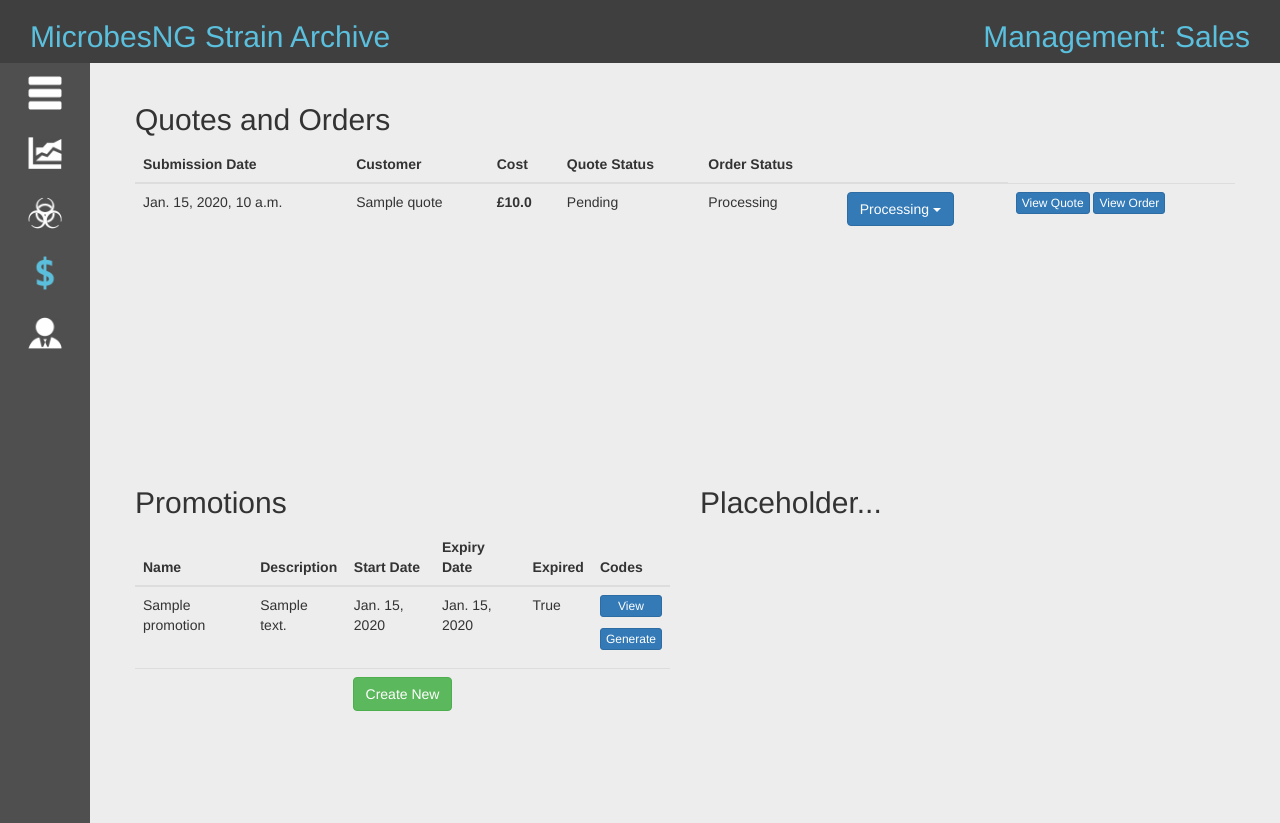
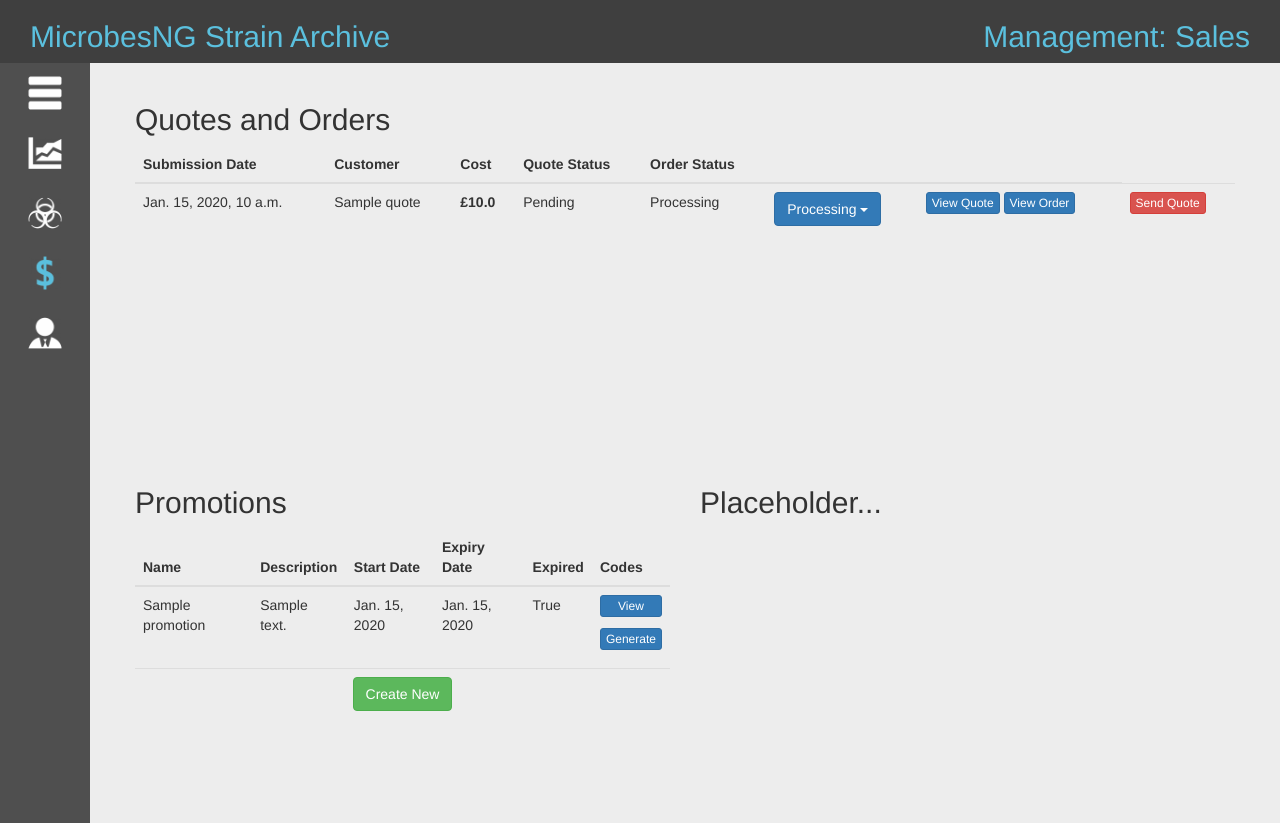
Before and after one commit to MicrobesNG/StrainArchive, a Django app: page /management/sales in a window 1280 px wide. Run offline with Django 3.2, Linux system fonts and the light colour scheme; tables that the repository leaves empty hold one stand-in row (values such as "Sample post"); some libraries are stand-ins or nearby versions.

Commit message:
open confirmation modal for quote sending

```diff
--- /dev/null
+++ b/management/static/js/confirmation.js
@@ -0,0 +1,25 @@
+
+
+
+
+function openSendQuoteConfirmationModal(customerName) {
+
+    var message = "By clicking confirm, you will be sending a quote via email to ";
+        message += "<b>" + customerName + "</b>. ";
+        message += "This cannot be undone. ";
+        message += "Please check quote before sending."
+
+    $("#confirmationTitle").text("Send Quote: Are You Sure?");
+    $("#confirmationText").html(message)
+    $("#confirmationModal").modal("show");
+
+}
+
+$(document).ready(function() {
+
+    $(".sendQuote").click(function() {
+        var selectedQuoteCustomerName = $(this).parent().parent().find(".customerCell").html();
+        openSendQuoteConfirmationModal(selectedQuoteCustomerName);
+    });
+
+});
--- /dev/null
+++ b/management/templates/include/confirmationModal.html
@@ -0,0 +1,28 @@
+
+
+<div id="confirmationModal" class="modal fade" role="dialog">
+    <div class="modal-dialog">
+        <div class="modal-content">
+            <div class="modal-header">
+                <button type="button" class="close" data-dismiss="modal">&times;</button>
+                <h4 class="modal-title" id="confirmationTitle"></h4>
+            </div>
+            <div class="modal-body">
+                <div class="container-fluid">
+                    <div class="col-md-12">
+                        <p id="confirmationText"></p>
+                    </div>
+                    <div class="col-md-12"><hr></div>
+                    <div class="col-md-12">
+                        <div class="col-md-6" align="left">
+                            <button type="button" class="btn btn-default" data-dismiss="modal">Cancel</button>
+                        </div>
+                        <div class="col-md-6" align="right">
+                            <button type="button" class="btn btn-success" id="confirmationButton" data-dismiss="modal">Confirm</button>
+                        </div>
+                    </div>
+                </div>
+            </div>
+        </div>
+    </div>
+</div>
--- a/management/templates/management/sales.html
+++ b/management/templates/management/sales.html
@@ -8,6 +8,7 @@
     <script src="https://cdnjs.cloudflare.com/ajax/libs/d3/4.9.1/d3.min.js"></script>
     <script type="text/javascript" src="{% static 'js/quotes.js' %}"></script>
     <script type="text/javascript" src="{% static 'js/promotions.js' %}"></script>
+    <script type="text/javascript" src="{% static 'js/confirmation.js' %}"></script>
 {% endblock %}
 
 
@@ -36,6 +37,7 @@
     {% include 'include/newPromoModal.html' %}
     {% include 'include/viewCodesModal.html' %}
     {% include 'include/generateCodesModal.html' %}
+    {% include 'include/confirmationModal.html' %}
 
     <form id="createNewPromotionForm" method="post" name="createNewPromotionForm">
         {% csrf_token %}
@@ -65,7 +67,8 @@
                         <th class="costCell">Cost</th>
                         <th class="quoteStatusCell">Quote Status</th>
                         <th class="orderStatusCell">Order Status</th>
-                        <th class="viewQuoteCell"></th>
+                        <th class="viewCell"></th>
+                        <th class="sendQuoteCell"></th>
                     </tr>
                 </thead>
                 <tbody>
@@ -104,6 +107,15 @@
                                     <button type="button" class="btn btn-xs btn-primary viewOrder" disabled>View Order</button>
                                 {% endif %}
                             </td>
+                            {% if q.status == "S" %}
+                                <td class="sendQuoteCell">
+                                    <button type="button" class="btn btn-xs btn-danger sendQuote" disabled>Send Quote</button>
+                                </td>
+                            {% else %}
+                                <td class="sendQuoteCell">
+                                    <button type="button" class="btn btn-xs btn-danger sendQuote">Send Quote</button>
+                                </td>
+                            {% endif %}
                         </tr>
                     {% endfor %}
                 </tbody>
```
